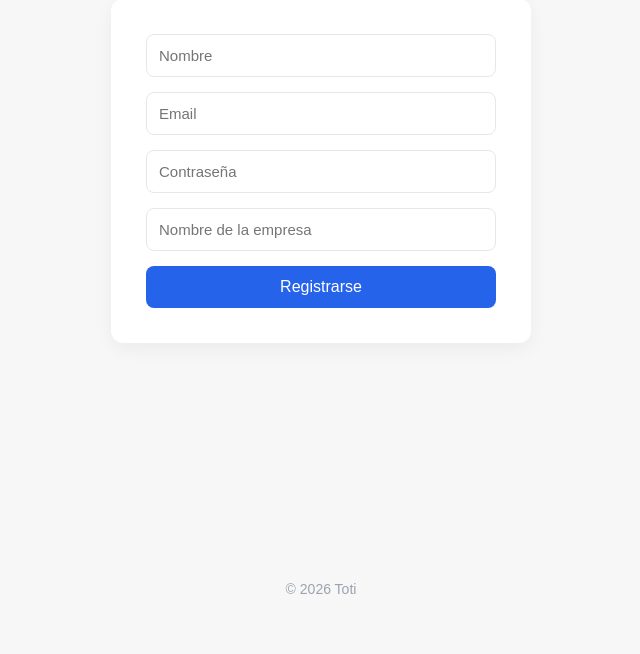
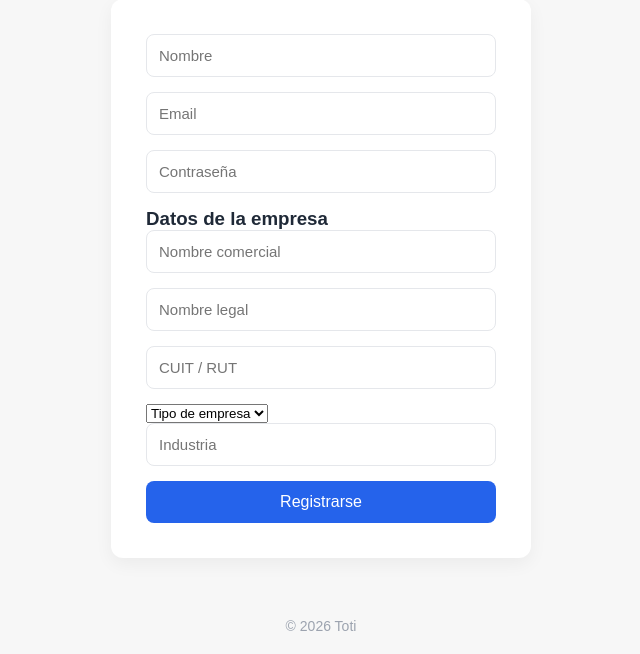
Before and after one commit to TotiManuel/Tienda, a Flask app: page /register in a window 1280 px wide. Shown: the part 183-837 px from the top of the page, without its empty margins (319-959 px from the left). Before the commit the page ends 777 px from the top, so only its background shows below. Run offline with Flask 3, Linux system fonts and the light colour scheme.

Commit message:
Update Register

```diff
--- a/api/index.py
+++ b/api/index.py
@@ -40,40 +40,46 @@ def create_app():
     @app.route("/register", methods=["GET", "POST"])
     def register():
         if request.method == "POST":
+
+            # 🔹 Usuario
             nombre = request.form["nombre"]
             email = request.form["email"]
             password = request.form["password"]
+
+            # 🔹 Empresa
             empresa_nombre = request.form["empresa"]
+            nombre_legal = request.form.get("nombre_legal")
+            cuit_rut = request.form.get("cuit_rut")
+            tipo_empresa = request.form.get("tipo_empresa")
+            industria = request.form.get("industria")
 
-            # Crear empresa
-            empresa = Empresa(nombre=empresa_nombre)
+            # 🔥 Crear empresa completa
+            empresa = Empresa(
+                nombre=empresa_nombre,
+                nombre_legal=nombre_legal,
+                cuit_rut=cuit_rut,
+                tipo_empresa=tipo_empresa,
+                industria=industria
+            )
+
             db.session.add(empresa)
             db.session.flush()
 
-            modulos = Modulo.query.filter_by(activo=True).all()
-
-            for m in modulos:
-                db.session.add(EmpresaModulo(
-                    empresa_id=empresa.id,
-                    modulo_id=m.id,
-                    activo=True,
-                    incluido_en_plan=True
-                ))
-
-            db.session.commit()
-
-            # Crear usuario
+            # 🔹 Crear usuario
             usuario = Usuario(
                 nombre=nombre,
                 email=email,
                 password=generate_password_hash(password),
                 empresa_id=empresa.id
             )
+
             db.session.add(usuario)
             db.session.flush()
 
-            # 🔥 Crear estructura base
+            # 🔥 Crear estructura base SaaS
             crear_estructura_empresa(empresa, usuario)
+
+            db.session.commit()
 
             return redirect(url_for("login"))
 
--- a/templates/register.html
+++ b/templates/register.html
@@ -4,11 +4,31 @@
 
 {% block content %}
 <h2>Registro</h2>
+
 <form method="POST">
+
     <input type="text" name="nombre" placeholder="Nombre" required><br>
     <input type="email" name="email" placeholder="Email" required><br>
     <input type="password" name="password" placeholder="Contraseña" required><br>
-    <input type="text" name="empresa" placeholder="Nombre de la empresa" required><br>
+
+    <h3>Datos de la empresa</h3>
+
+    <input type="text" name="empresa" placeholder="Nombre comercial" required><br>
+    <input type="text" name="nombre_legal" placeholder="Nombre legal"><br>
+    <input type="text" name="cuit_rut" placeholder="CUIT / RUT"><br>
+
+    <select name="tipo_empresa">
+        <option value="">Tipo de empresa</option>
+        <option value="comercio">Comercio</option>
+        <option value="salud">Salud</option>
+        <option value="servicios">Servicios</option>
+        <option value="educacion">Educación</option>
+        <option value="industria">Industria</option>
+    </select><br>
+
+    <input type="text" name="industria" placeholder="Industria"><br>
+
     <button type="submit">Registrarse</button>
+
 </form>
 {% endblock %}
```
Also changed, not shown: models/empresa.py (line endings or trailing spaces), 1 other file.
